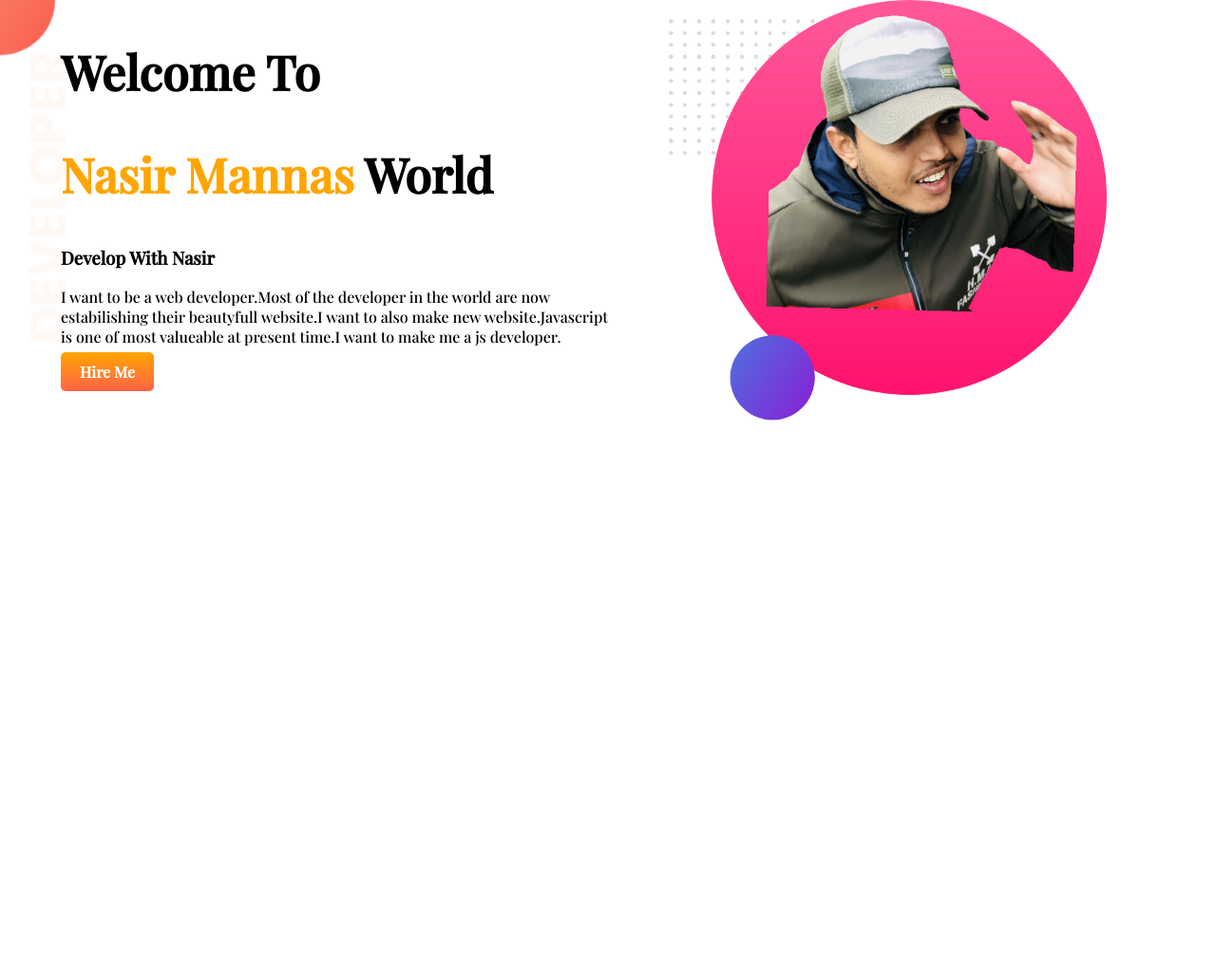
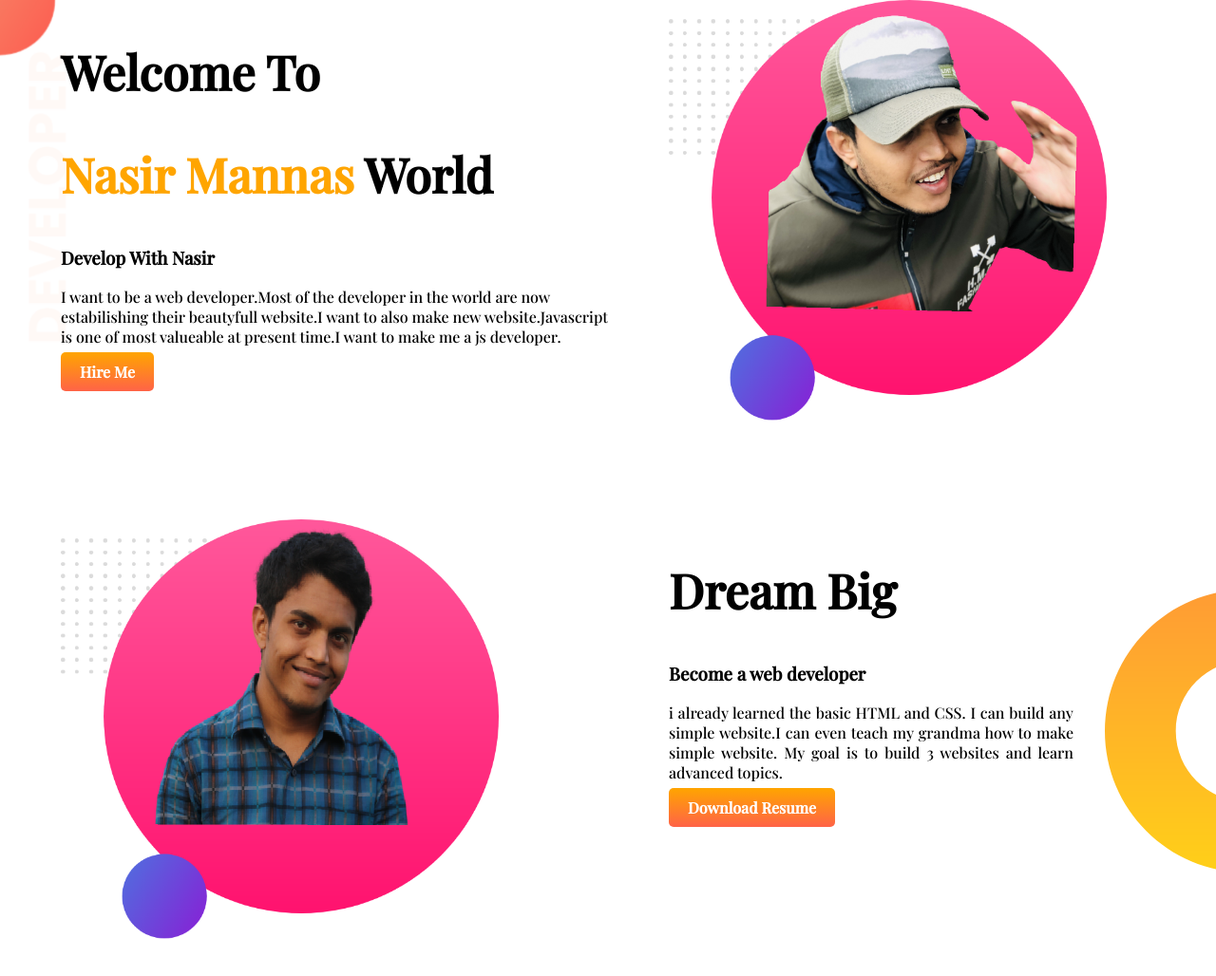
Before and after one commit to nasir8429/developer-portfolio, a plain HTML site: page index.html in a window 1280 px wide. Shown: the whole page at 95% size. Before the commit the page ends 800 px from the top, so only its background shows below. Drawn offline with nearby package versions, Linux system fonts and the light colour scheme.

Commit message:
dream big added

```diff
--- a/index.html
+++ b/index.html
@@ -23,12 +23,26 @@
                 website.I want to also make new website.Javascript is one of most valueable at present time.I want to
                 make
                 me a js developer.</p>
-            <a class="link-button" target="blank" href="https://www.linkedin.com/in/nasir-mannas-a6a035128/">Hire Me</a>
+            <a class="link-button" target="_blank" href="https://www.linkedin.com/in/nasir-mannas-a6a035128/">Hire
+                Me</a>
         </div>
         <div class="half-width">
             <img src="images/nasir.png" alt="">
         </div>
     </section>
+    <section class="dream-big">
+        <div class="half-width">
+            <img class="image-width" src="images/nasir-portfolio.png" alt="">
+        </div>
+        <div class="half-width">
+            <h1>Dream Big</h1>
+            <h3>Become a web developer</h3>
+            <p class="dream-para">i already learned the basic HTML and CSS. I can build any simple website.I can even
+                teach my grandma how
+                to make simple website. My goal is to build 3 websites and learn advanced topics.</p>
+            <a target="_blank" class="link-button" href="">Download Resume</a>
+        </div>
+    </section>
 </body>
 
 </html>
--- a/style.css
+++ b/style.css
@@ -9,6 +9,7 @@ h1{
 }
 section{
     display: flex;
+    margin-bottom: 100px;
 }
 .half-width{
     width: 50%;
@@ -30,3 +31,12 @@ section{
      background-image: url(images/top-banner.png);
      background-repeat: no-repeat;
 }
+.dream-big{
+    background-image: url(images/dream-bg.png);
+    background-repeat: no-repeat;
+    background-position: right;
+}
+.dream-para{
+    text-align: justify;
+    padding-right: 150px;
+}
```
